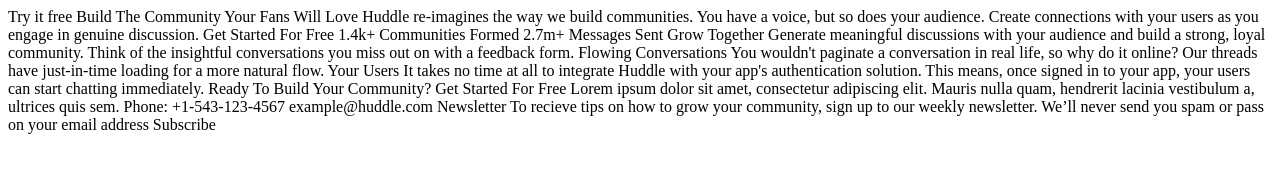
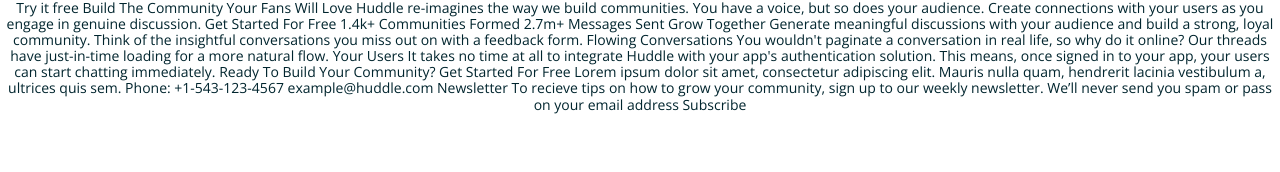
Before and after one commit to MichalTrubini/Huddle-landing-page-with-curved-sections, a plain HTML site: page index.html in a window 1280 px wide. Drawn offline with nearby package versions, Linux system fonts and the light colour scheme.

Commit message:
typography and variables

```diff
--- a/index.html
+++ b/index.html
@@ -5,6 +5,10 @@
   <meta name="viewport" content="width=device-width, initial-scale=1.0"> <!-- displays site properly based on user's device -->
 
   <link rel="icon" type="image/png" sizes="32x32" href="./images/favicon-32x32.png">
+  <link rel="preconnect" href="https://fonts.googleapis.com">
+  <link rel="preconnect" href="https://fonts.gstatic.com" crossorigin>
+  <link href="https://fonts.googleapis.com/css2?family=Open+Sans:wght@400;600;700&family=Poppins:wght@700&display=swap" rel="stylesheet">
+  <link rel="stylesheet" href="css/style.css">
 
   <title>Frontend Mentor | Huddle landing page with curved sections</title>
 
--- a/scss/_variables.scss
+++ b/scss/_variables.scss
@@ -0,0 +1,22 @@
+//COLORS
+$Pink: hsl(322, 100%, 66%);
+$Light-Pink: hsl(321, 100%, 78%);
+$Light-Red: hsl(0, 100%, 63%);
+$Very-Dark-Cyan: hsl(192, 100%, 9%);
+$Very-Pale-Blue: hsl(207, 100%, 98%);
+$Gray:hsl(208, 12%, 55%);
+$White:#fff;
+
+//UI
+
+$background-body:$White;
+$background-wave-light:$Very-Pale-Blue;
+$background-wave-dark:$Very-Dark-Cyan;
+$background-button:$Pink;
+$background-button-hover:$Light-Pink;
+
+$border-button:$Light-Pink;
+
+$color-footer:$White;
+$color-main:$Very-Dark-Cyan;
+$color-secondary:$Gray;
--- a/scss/style.scss
+++ b/scss/style.scss
@@ -1 +1,13 @@
 @import 'normalize','settings','variables';
+
+body {
+    font-family: 'Open Sans', sans-serif;
+    color: $color-main;
+    font-size: 1.4rem;
+    font-weight: 2.1rem;
+    text-align: center;
+}
+
+h1 {
+    font-family: 'Poppins', sans-serif;
+}
```
Also changed, not shown: css/style.css, 1 other file.
